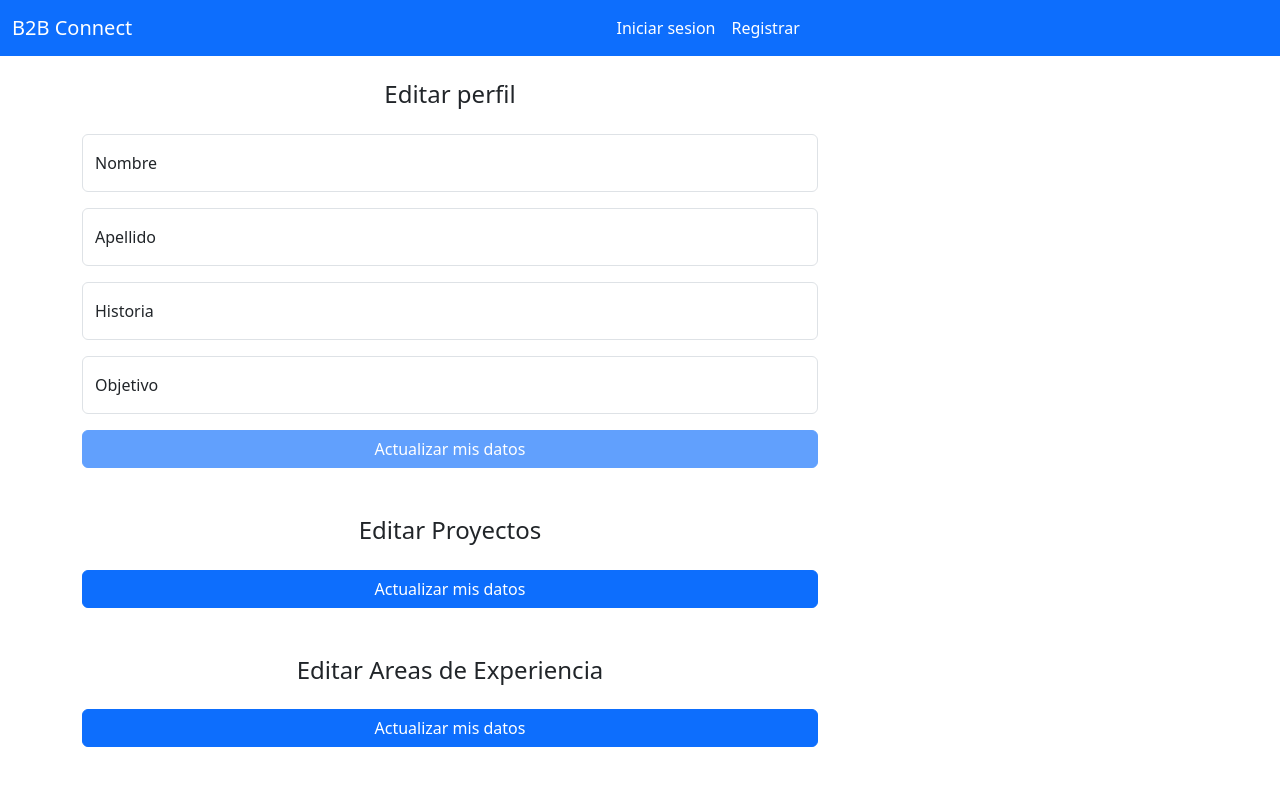
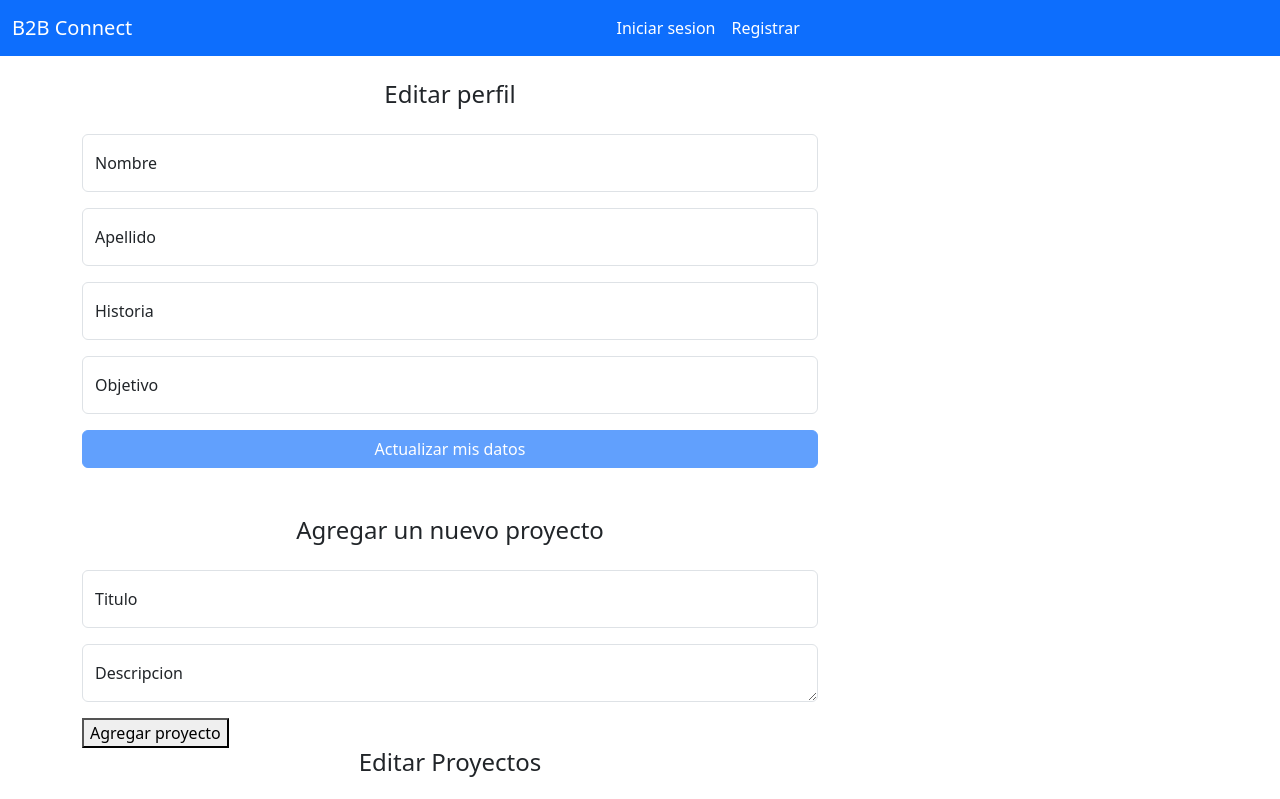
Before and after one commit to javi-diaz47/b2b-connect, an Angular app: page /account/edit in a window 1280 px wide. Shown: the top 799 px of the page. Built offline with nearby package versions, Linux system fonts and the light colour scheme.

Commit message:
feat: allow the user to add new projects into their account

```diff
--- a/src/app/pages/account/edit/edit.component.html
+++ b/src/app/pages/account/edit/edit.component.html
@@ -88,47 +88,86 @@
   <div class="container-form">
     <div class="row">
       <div class="col-8 mt-5">
+        <!-- Add new project -->
+        <div>
+          <div class="mb-3" class="text-center" style="margin-bottom: 25px">
+            <h4>Agregar un nuevo proyecto</h4>
+          </div>
+          <div class="form-floating mb-3">
+            <input
+              type="text"
+              required
+              class="form-control"
+              id="floatingInput"
+              placeholder="name@example.com"
+              name="title-{{ inputProject.id }}"
+              [(ngModel)]="inputProject.title"
+            />
+            <label for="floatingInput">Titulo</label>
+          </div>
+          <div class="form-floating mb-3">
+            <textarea
+              class="form-control h-8"
+              required
+              id="floatingInput"
+              placeholder=""
+              name="description-{{ inputProject.id }}"
+              rows="4"
+              [(ngModel)]="inputProject.description"
+            ></textarea>
+            <label for="floatingInput">Descripcion</label>
+          </div>
+
+          <!-- If not filled the inputs -->
+          <div *ngIf="unfilledNewProject === true">
+            <p>Por favor, rellene todos los campos</p>
+          </div>
+
+          <button type="button" (click)="addProject()">Agregar proyecto</button>
+        </div>
+
         <form #login_user="ngForm" (ngSubmit)="onUpdateProjects()">
           <div class="mb-3" class="text-center" style="margin-bottom: 25px">
             <h4>Editar Proyectos</h4>
           </div>
 
-          <div *ngFor="let project of user.projects">
-            <div class="mb-3" class="text-center" style="margin-bottom: 25px">
-              <h6>Proyecto</h6>
-            </div>
+          <div>
+            <!-- Edit old projects -->
+            <ul class="m-0 p-0">
+              <li *ngFor="let project of user.projects" class="list-unstyled">
+                <div
+                  class="mb-3"
+                  class="text-center"
+                  style="margin-bottom: 25px"
+                >
+                  <h6>{{ project.title }}</h6>
+                </div>
 
-            <div class="row">
-              <div class="col">
                 <div class="form-floating mb-3">
                   <input
                     type="text"
                     class="form-control"
-                    id="floatingInput"
                     placeholder="name@example.com"
                     name="title-{{ project.id }}"
                     [(ngModel)]="project.title"
                   />
-                  <label for="floatingInput">Nombre</label>
+                  <label for="floatingInput">Titulo</label>
                 </div>
-              </div>
-            </div>
-
-            <div class="row">
-              <div class="col">
                 <div class="form-floating mb-3">
-                  <input
-                    type="text"
-                    class="form-control"
-                    id="floatingInput"
+                  <textarea
+                    class="form-control h-8"
                     placeholder=""
                     name="description-{{ project.id }}"
+                    rows="4"
                     [(ngModel)]="project.description"
-                  />
-                  <label for="floatingInput">Apellido</label>
+                  ></textarea>
+                  <label for="floatingInput">Descripcion</label>
                 </div>
-              </div>
-            </div>
+                <button (click)="removeProject(project.id || '')">
+                  Remove
+                </button>
+              </li>
+            </ul>
           </div>
 
           <div class="d-grid gap-2">
@@ -140,6 +179,8 @@
       </div>
     </div>
   </div>
+
+  <!-- Experience Area -->
   <div class="container-form">
     <div class="row">
       <div class="col-8 mt-5">
@@ -155,7 +196,6 @@
                   <input
                     type="text"
                     class="form-control"
-                    id="floatingInput"
                     placeholder="name@example.com"
                     name="title-{{ area.id }}"
                     [(ngModel)]="area.area"
--- a/src/app/pages/account/edit/edit.component.ts
+++ b/src/app/pages/account/edit/edit.component.ts
@@ -3,7 +3,7 @@ import { Router } from '@angular/router';
 import { Session } from '@supabase/supabase-js';
 import { AuthService } from 'src/app/services/auth.service';
 import { USER_STORAGE_KEY } from 'src/app/shared/constants/constants';
-import { UserWithProjects } from 'src/types';
+import { Project, UserWithProjects } from 'src/types';
 
 @Component({
   selector: 'app-edit',
@@ -17,6 +17,8 @@ export class EditComponent {
     name: '',
     lastname: '',
     created_at: '',
+    projects: [],
+    experienceAreas: [],
   };
   constructor(private authService: AuthService, private router: Router) {}
 
@@ -37,6 +39,7 @@ export class EditComponent {
 
       if (user) {
         this.user = user;
+        console.log(user.projects);
       }
     }
   }
@@ -54,4 +57,44 @@ export class EditComponent {
   async onUpdateExperienceAreas() {
     await this.authService.updateExperienceAreas(this.user);
   }
+
+  // Projects
+
+  inputProject: Project = {
+    id: crypto.randomUUID(),
+    user_id: this.user.id,
+    title: '',
+    description: '',
+  };
+
+  unfilledNewProject = false;
+
+  addProject() {
+    if (
+      this.user.projects &&
+      this.inputProject.title &&
+      this.inputProject.description
+    ) {
+      this.user.projects.push(this.inputProject);
+      console.log(this.user.projects);
+      this.inputProject = {
+        id: crypto.randomUUID(),
+        title: '',
+        description: '',
+      }; // Clear the input field
+      this.unfilledNewProject = false;
+      return;
+    }
+    this.unfilledNewProject = true;
+  }
+
+  removeProject(id: string) {
+    if (this.user.projects) {
+      this.user.projects = this.user.projects.filter(
+        (project) => project.id !== id
+      );
+    }
+
+    this.authService.removeProject(id);
+  }
 }
--- a/src/app/services/auth.service.ts
+++ b/src/app/services/auth.service.ts
@@ -178,16 +178,39 @@ export class AuthService {
   }
 
   async updateProjects(user: UserWithProjects): Promise<any> {
+    console.log(user.projects);
+    const projects = user.projects?.map((p) => {
+      p.user_id = user.id;
+      return p;
+    });
+
     try {
       const { data, error } = await this.supabaseClient
         .from('projects')
-        .upsert(user.projects);
+        .upsert(projects);
 
       if (error) {
         console.log(error);
       }
 
       alert('Se actualizaron los datos de manera satisfactoria');
+    } catch (error) {
+      console.log(error);
+    }
+  }
+
+  async removeProject(id: string): Promise<any> {
+    try {
+      const { data, error } = await this.supabaseClient
+        .from('projects')
+        .delete()
+        .eq('id', id);
+
+      if (error) {
+        console.log(error);
+      }
+
+      alert('Se elimino proyecto de manera satisfactoria');
     } catch (error) {
       console.log(error);
     }
```
Also changed, not shown: src/types.d.ts (+5 -5 lines).
